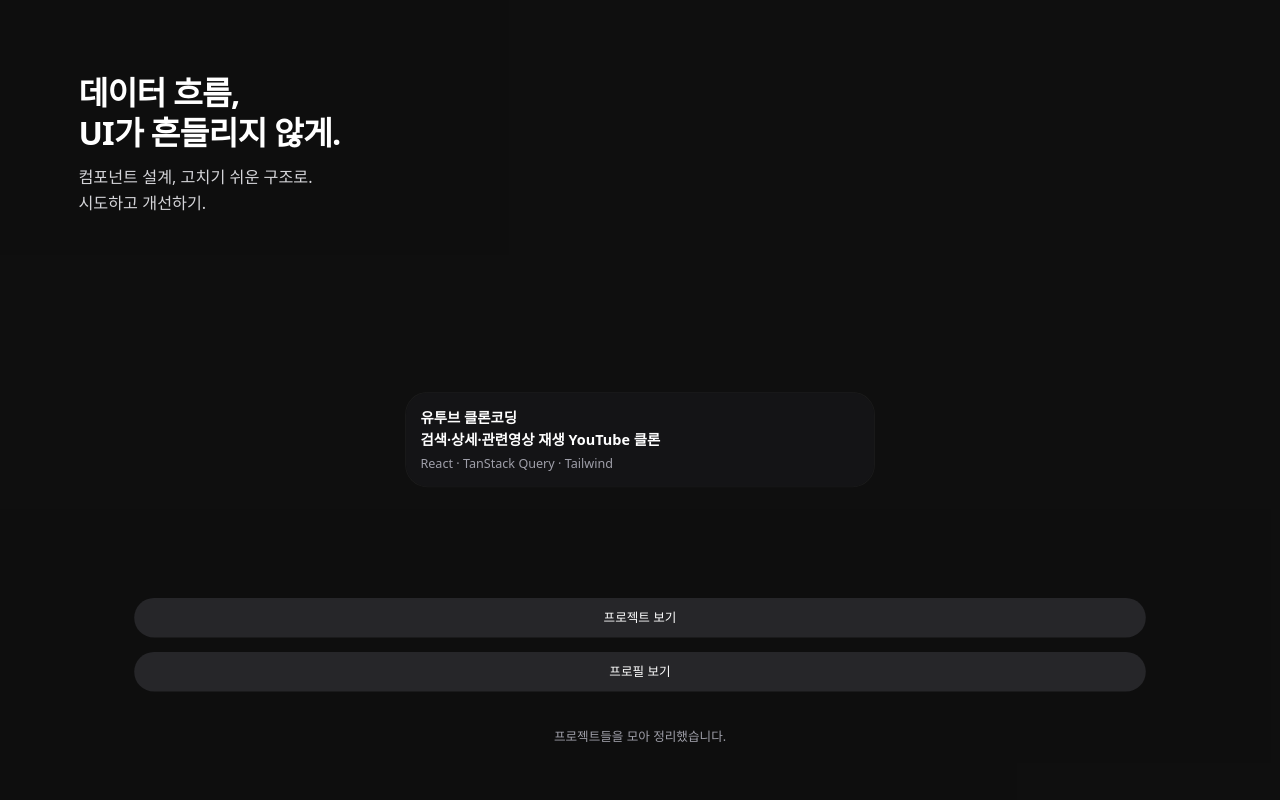
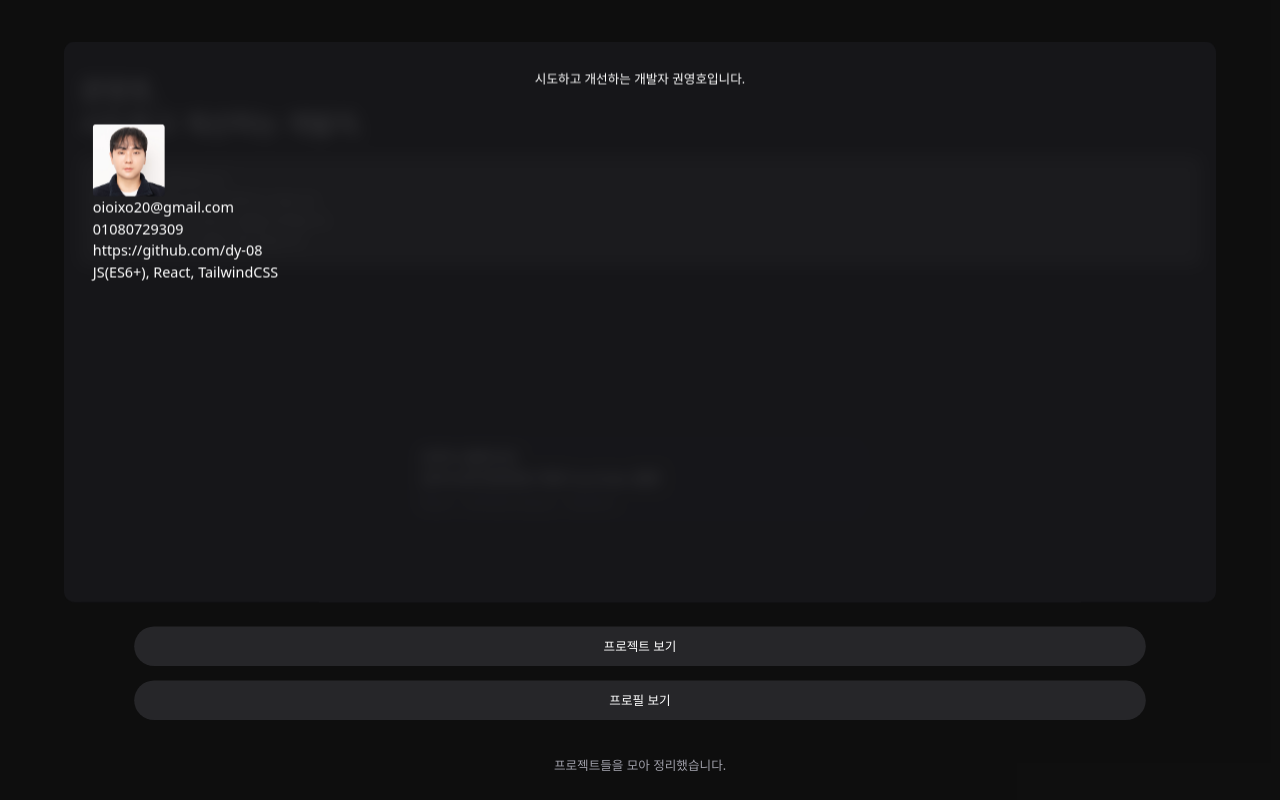
Before and after one commit to dy-08/kyh, a React (Vite) app: page / in a window 1280 px wide. Both pictures are taken after a click on the button "프로필 보기". Shown: the top 800 px of the page. Built offline with nearby package versions, Linux system fonts and the light colour scheme.

Commit message:
wip: 프로필 보기 UI 작업

```diff
--- a/src/App.jsx
+++ b/src/App.jsx
@@ -14,7 +14,7 @@ function App() {
       behavior: "smooth",
       block: "start",
     });
-    console.log("rect", rect);
+
     setTimeout(() => {
       window.scrollBy({ top: rect.top - 50, left: 0, behavior: "smooth" });
     }, 0);
--- a/src/components/devicePreview/DevicePreviewSection.jsx
+++ b/src/components/devicePreview/DevicePreviewSection.jsx
@@ -121,7 +121,7 @@ export default function DevicePreviewSection({ ref }) {
 
   const [isDetailOpen, setIsDetailOpen] = useState(false);
   const [target, setTarget] = useState(""); // "mobile" | "desktop"
-  console.log("target", target);
+
   const [desktopSelected, setDesktopSelected] = useState(null);
   const toggleDetails = () => setIsDetailOpen((v) => !v);
 
@@ -155,7 +155,7 @@ export default function DevicePreviewSection({ ref }) {
       document.body.style.overflow = prev;
     };
   }, [isDetailOpen, target]);
-  console.log("캐러셀 프로젝트", desktopSelected);
+
   return (
     <>
       {/* mobile */}
--- a/src/components/hero/HeroSection.jsx
+++ b/src/components/hero/HeroSection.jsx
@@ -1,32 +1,50 @@
 import CTAButton from "../common/ui/CTAButton/CTAButton";
 import HeroMiniDemo from "./HeroMiniDemo";
+import ProfileModal from "../profile/ProfileModal";
+import { useState } from "react";
 
 export default function HeroSection({ onProjectClick }) {
+  const [isProfileModalOpen, setIsProfileModalOpen] = useState(false);
+  console.log("isProfileModalOpen", isProfileModalOpen);
   return (
-    <section className='min-h-svh rounded-3xl p-4 scale-90 flex flex-col justify-between'>
+    <section className='min-h-svh rounded-3xl p-4 scale-90 flex flex-col relative'>
       {/* 상단 텍스트 */}
       <div>
-        <p className='text-4xl mt-5 font-semibold leading-tight tracking-tight text-white'>
-          데이터 흐름, <br />
-          UI가 흔들리지 않게.
+        <p className='text-3xl mt-5 font-semibold leading-tight tracking-tight text-white'>
+          권영호, <br />
+          시도하고 개선하는 개발자.
         </p>
-        <div className='mt-3 text-base md:text-lg text-zinc-300 leading-relaxed'>
-          <p>컴포넌트 설계, 고치기 쉬운 구조로.</p>
-          <p>시도하고 개선하기.</p>
+        <div className='mt-4 text-sm md:text-lg text-white leading-relaxed bg-white/20 rounded-lg p-4'>
+          <p className='text-sm leading-relaxed text-zinc-100'>
+            안녕하세요, 권영호입니다.
+            <br />
+            매일 작은 개선을 쌓으며 성장하고 있습니다.
+            <br />
+            React로 UI 구조와 데이터 흐름을 정리합니다.
+            <br />
+            사용자가 편해지는 지점을 계속 찾습니다.
+          </p>
         </div>
       </div>
 
       {/* 데모 */}
-      <HeroMiniDemo />
+      <div className='mt-8 md:mt-10'>
+        <HeroMiniDemo />
+      </div>
 
       {/* 하단 CTA */}
-      <div className='flex flex-col gap-4 items-center'>
+      <div className='mt-auto pt-10 flex flex-col gap-4 items-center'>
         <CTAButton onClick={onProjectClick} label={"프로젝트 보기"} />
-        <CTAButton label={"프로필 보기"} />
+        <CTAButton
+          onClick={() => setIsProfileModalOpen((p) => !p)}
+          label={"프로필 보기"}
+        />
         <p className='mt-6 text-center text-sm text-zinc-400'>
           프로젝트들을 모아 정리했습니다.
         </p>
       </div>
+      {/* 프로필 모달 */}
+      {isProfileModalOpen && <ProfileModal />}
     </section>
   );
 }
--- /dev/null
+++ b/src/components/profile/ProfileModal.jsx
@@ -0,0 +1,37 @@
+export default function ProfileModal() {
+  return (
+    <div className='text-white p-8 fixed top-0 left-0 right-0 bottom-1/4 bg-zinc-900/90 backdrop-blur-sm rounded-xl overflow-hidden'>
+      <p className='text-sm flex justify-center'>
+        시도하고 개선하는 개발자 권영호입니다.
+      </p>
+      {/* 사진 */}
+      <div>
+        <div className='w-[80px] h-[80px] rounded-sm overflow-hidden mt-10'>
+          <img
+            className='w-full object-cover'
+            src='/images/avatar/kyh.jpg'
+            alt=''
+          />
+        </div>
+        <div>
+          {/* pi */}
+          <div className='flex gap-2'>
+            <p>oioixo20@gmail.com</p>
+          </div>
+          <div className='flex gap-2'>
+            <p>01080729309</p>
+          </div>
+          <div className='flex gap-2'>
+            <p>https://github.com/dy-08</p>
+          </div>
+        </div>
+      </div>
+      {/* skill */}
+      <div>
+        <p>JS(ES6+), React, TailwindCSS</p>
+      </div>
+      {/* education */}
+      <div></div>
+    </div>
+  );
+}
```
Also changed, not shown: public/images/avatar/kyh.jpg (added).
